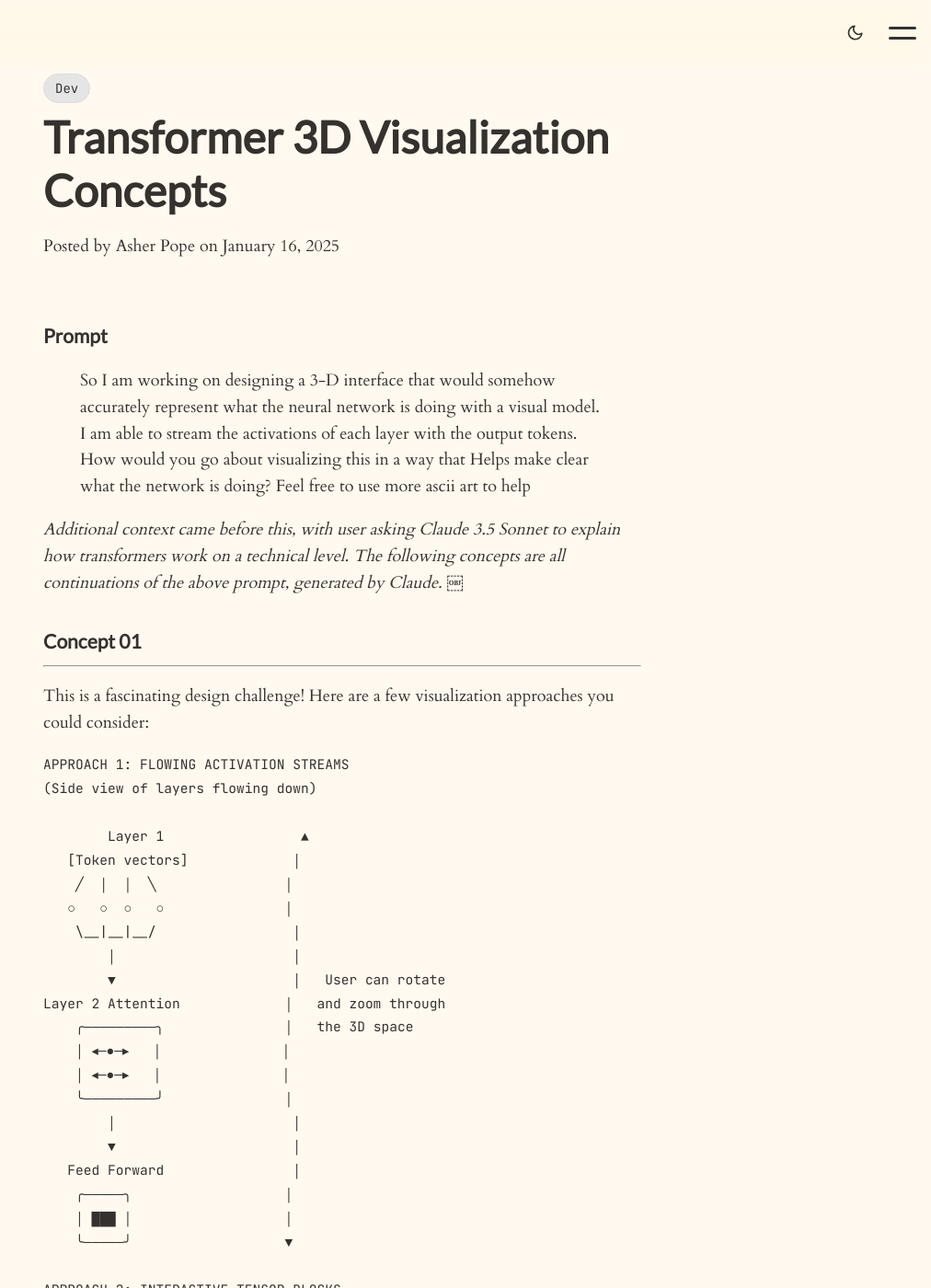
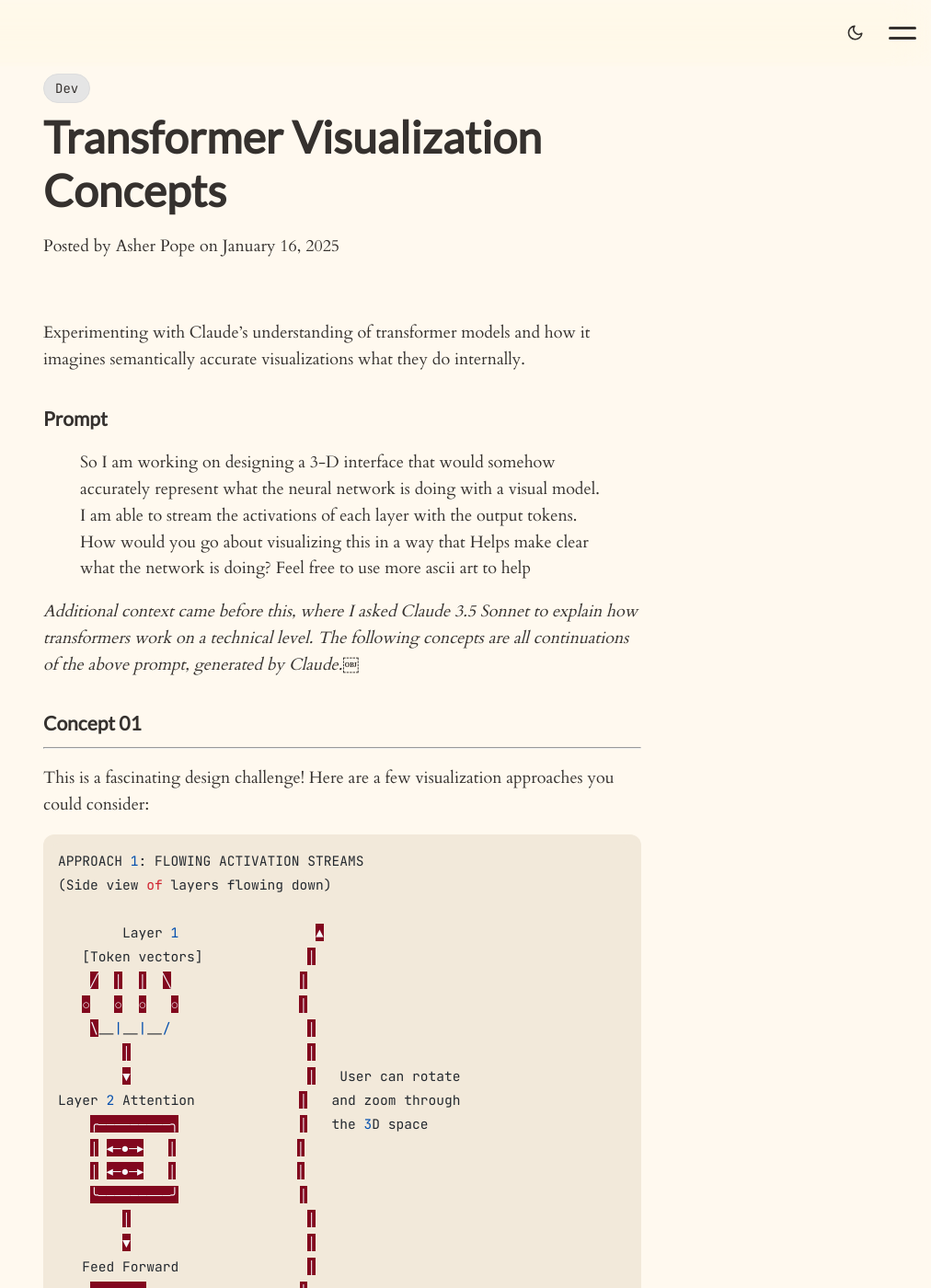
Before and after one commit to rocketbro/rocketbro.github.io, a Jekyll site: the page built from _posts/2025-01-16-transformer-visualizations.md, in a window 1280 px wide and 1400 px high. Shown: the whole window at 92% size, without its empty margins (268-1280 px from the left). Built offline with Jekyll 4.4.1, drawn with Linux system fonts in a browser that asks for light colours; some of the changed text lies outside the part shown.

Commit message:
fix transformers post code blocks

````diff
--- a/_posts/2025-01-16-transformer-visualizations.md
+++ b/_posts/2025-01-16-transformer-visualizations.md
@@ -1,22 +1,24 @@
 ---
 layout: post
-title: "Transformer 3D Visualization Concepts"
+title: "Transformer Visualization Concepts"
 author: "Asher Pope"
 date: 2025-01-16
 tags: [dev]
 ---
 
+Experimenting with Claude's understanding of transformer models and how it imagines semantically accurate visualizations what they do internally.
+
 ### Prompt
 
 > So I am working on designing a 3-D interface that would somehow accurately represent what the neural network is doing with a visual model. I am able to stream the activations of each layer with the output tokens. How would you go about visualizing this in a way that Helps make clear what the network is doing? Feel free to use more ascii art to help
 
-*Additional context came before this, with user asking Claude 3.5 Sonnet to explain how transformers work on a technical level. The following concepts are all continuations of the above prompt, generated by Claude. ￼*
+*Additional context came before this, where I asked Claude 3.5 Sonnet to explain how transformers work on a technical level. The following concepts are all continuations of the above prompt, generated by Claude.￼*
 
 ### Concept 01
 ---
 This is a fascinating design challenge! Here are a few visualization approaches you could consider:
 
-```ascii
+```typescript
 APPROACH 1: FLOWING ACTIVATION STREAMS
 (Side view of layers flowing down)
 
@@ -79,7 +81,7 @@ Key visualization principles I'd recommend:
 - Particle density for activation patterns
 
 4. Interactive elements:
-```ascii
+```typescript
 Controls:
 ┌─────────────────┐
 │ ▶ Play         │  - Step through tokens
@@ -89,7 +91,7 @@ Controls:
 ```
 
 5. Multiple views:
-```ascii
+```typescript
 ┌────────────┬────────────┐
 │            │            │
 │ 3D View    │ Layer View │
@@ -136,7 +138,7 @@ The key is balancing:
 ---
 I'll propose a 3D visualization concept and use ASCII art to illustrate different views. The key is to make the visualization both accurate and intuitive.
 
-```ascii
+```typescript
 TOP VIEW (looking down at one layer):
                         ATTENTION PATTERNS
               token1    token2    token3    token4
@@ -203,7 +205,7 @@ Key visualization features I'd recommend:
 - Residual stream contributions
 
 Example interaction flow:
-```ascii
+```typescript
 User clicks token "cat" →
 
      ┌── Token: "cat" ──┐
@@ -227,7 +229,7 @@ The key is to make it:
 ---
 Here's my suggested approach for a 3D visualization, broken down into key elements:
 
-```ascii
+```typescript
 [SIDE VIEW]              [TOP-DOWN VIEW OF ONE LAYER]
    z                        y
    ↑                        ↑
@@ -287,7 +289,7 @@ Key visualization elements I'd recommend:
 
 Implementation suggestions:
 1. Make it explorable at multiple scales:
-```ascii
+```typescript
 [ZOOM LEVELS]
 
 Level 1:   □ Whole Model
@@ -300,7 +302,7 @@ Level 4:   □ Individual Activations
 ```
 
 2. Use collapsible/expandable views:
-```ascii
+```typescript
 [COLLAPSED]         [EXPANDED]
    ┌──┐              ┌────────┐
    │L1│      →       │ ▂▃▅▂▇▁ │
@@ -308,7 +310,7 @@ Level 4:   □ Individual Activations
 ```
 
 3. Provide different viewing angles:
-```ascii
+```typescript
   [Front]    [Side]     [Top]
     ▣         ▤▤▤        ┌─┐
     ▣         └─┘        │▣│
@@ -326,7 +328,7 @@ This kind of interface would allow users to:
 ---
 Let me propose a 3D visualization concept with some ASCII sketches to explain the key ideas:
 
-```ascii
+```typescript
 TOP VIEW (looking down at layers stacked vertically):
    Layer N
     ┌────────────────┐
````
Also changed, not shown: other parts of _posts/2025-01-16-transformer-visualizations.md (+0 -1 lines).
